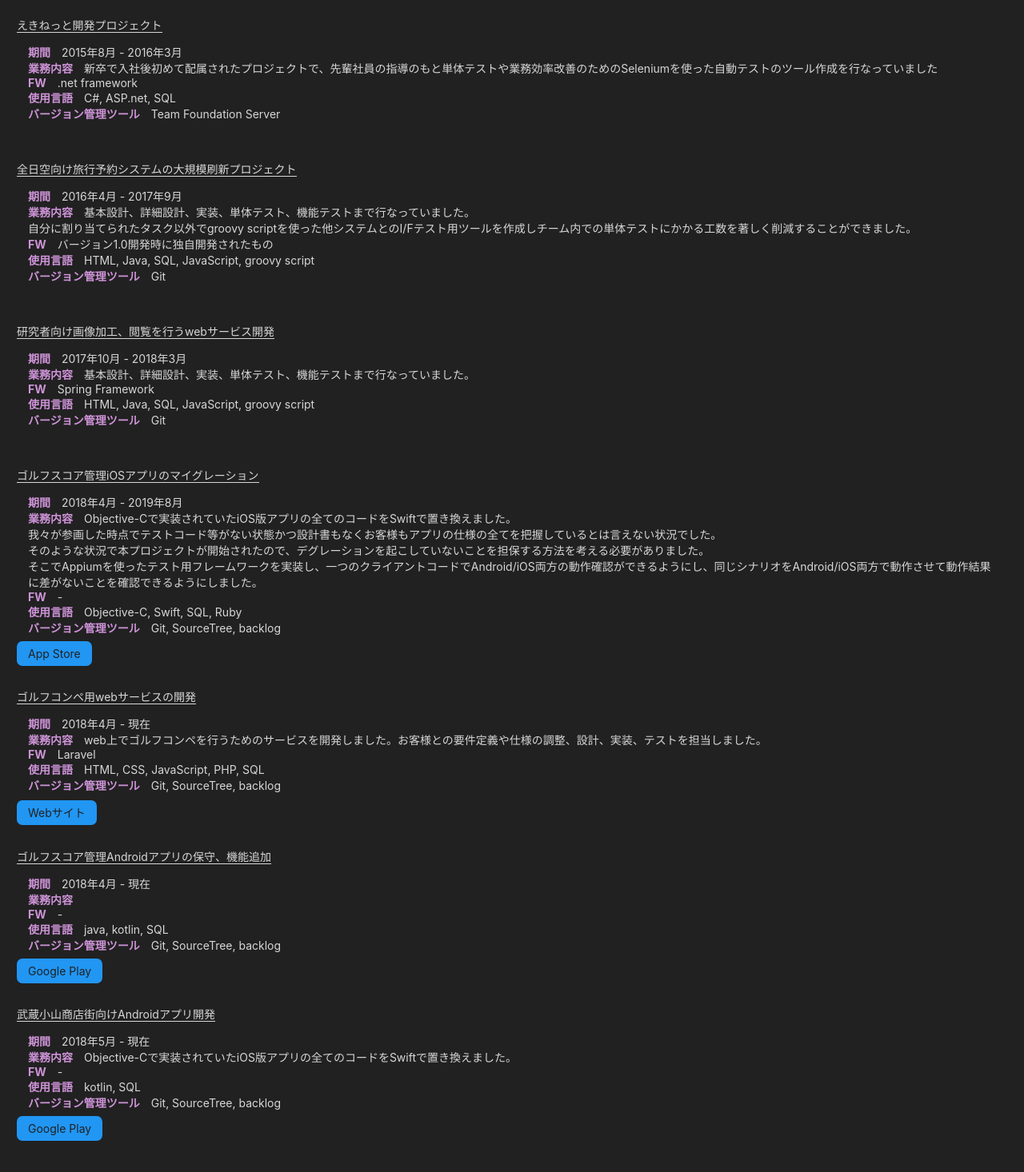
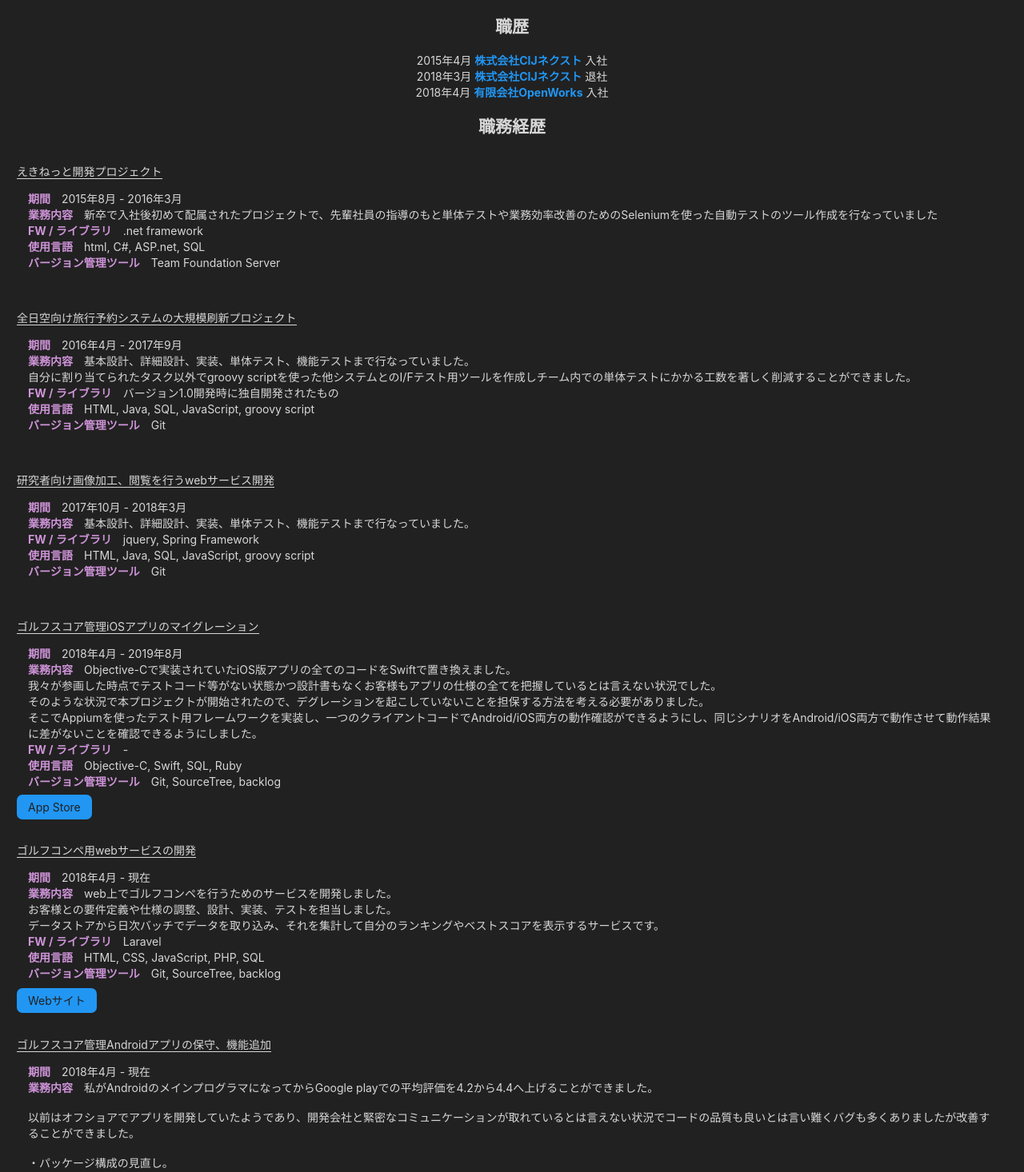
Before and after one commit to takumi0620/profile, a Next.js app: page / in a window 1280 px wide. Shown: the top 1466 px of the page at 80% size. Before the commit the page ends 1441 px from the top, so only its background shows below. Built offline with nearby package versions, Linux system fonts and the light colour scheme.

Commit message:
職歴表示

```diff
--- a/components/atoms/reference_link.module.scss
+++ b/components/atoms/reference_link.module.scss
@@ -1,7 +1,7 @@
 @import "styles/colors";
 
 .link {
-  background-color: #2196F3;
+  background-color: $link;
   padding: 0.5rem 1rem;
   border-radius: 0.5rem;
   color: $main_theme_color;
--- /dev/null
+++ b/components/atoms/work_history.js
@@ -0,0 +1,16 @@
+import Link from "next/link";
+import Styles from "components/atoms/work_history.module.scss";
+
+export default function WorkHistory({date, company, inOut}) {
+  return (
+    <div className={Styles.container}>
+      <span>{date}</span>
+      &nbsp;
+      <Link href={company.url}>
+        <a className={Styles.link} rel="noreferrer" target="_blank">{company.name}</a>
+      </Link>
+      &nbsp;
+      <span>{inOut ? "入社" : "退社"}</span>
+    </div>
+  );
+}
--- /dev/null
+++ b/components/atoms/work_history.module.scss
@@ -0,0 +1,11 @@
+@import "styles/colors";
+
+.container {
+  color: $accent_color;
+  text-align: center;
+}
+
+.link {
+  color: $link;
+  font-weight: bold;
+}
--- a/components/molecules/architecture.js
+++ b/components/molecules/architecture.js
@@ -4,7 +4,7 @@ export default function Architecture({frameWork, language, versionControll}) {
   return (
     <div>
       <div>
-        <LabelWithTitle title="FW" content={frameWork} />
+        <LabelWithTitle title="FW / ライブラリ" content={frameWork} />
         <LabelWithTitle title="使用言語" content={language} />
         <LabelWithTitle title="バージョン管理ツール" content={versionControll} />
       </div>
--- /dev/null
+++ b/components/molecules/work_histories.js
@@ -0,0 +1,21 @@
+import Styles from "components/molecules/work_histories.module.scss";
+import WorkHistory from "components/atoms/work_history";
+
+export default function WorkHistories() {
+  return (
+    <>
+      <h2 className={Styles.title}>職歴</h2>
+      <ul>
+        <li>
+          <WorkHistory date="2015年4月" company={{name: "株式会社CIJネクスト", url: "http://www.cij-next.co.jp/"}} inOut={true} />
+        </li>
+        <li>
+          <WorkHistory date="2018年3月" company={{name: "株式会社CIJネクスト", url: "http://www.cij-next.co.jp/"}} inOut={false} />
+        </li>
+        <li>
+          <WorkHistory date="2018年4月" company={{name: "有限会社OpenWorks", url: "https://www.ow-japan.com/"}} inOut={true} />
+        </li>
+      </ul>
+    </>
+  );
+}
--- /dev/null
+++ b/components/molecules/work_histories.module.scss
@@ -0,0 +1,6 @@
+@import "styles/colors";
+
+.title {
+  color: $accent_color;
+  text-align: center;
+}
--- a/pages/index.js
+++ b/pages/index.js
@@ -1,15 +1,19 @@
+import Styles from "pages/index.module.scss";
+import WorkHistories from "components/molecules/work_histories";
 import Business from "components/molecules/business";
 
 export default function Home() {
   return (
     <div>
+      <WorkHistories />
+      <h2 className={Styles.title}>職務経歴</h2>
       <Business
         title="えきねっと開発プロジェクト"
         start="2015年8月"
         end="2016年3月"
         architecture={{
           frameWork: ".net framework",
-          language: "C#, ASP.net, SQL",
+          language: "html, C#, ASP.net, SQL",
           db: "SQLServer",
           versionControll: "Team Foundation Server"
         }}
@@ -37,7 +41,7 @@ export default function Home() {
         start="2017年10月"
         end="2018年3月"
         architecture={{
-          frameWork: "Spring Framework",
+          frameWork: "jquery, Spring Framework",
           language: "HTML, Java, SQL, JavaScript, groovy script",
           db: "Oracle",
           versionControll: "Git"
@@ -76,7 +80,10 @@ export default function Home() {
           db: "MySQL",
           versionControll: "Git, SourceTree, backlog"
         }}
-        description="web上でゴルフコンペを行うためのサービスを開発しました。お客様との要件定義や仕様の調整、設計、実装、テストを担当しました。"
+        description={`web上でゴルフコンペを行うためのサービスを開発しました。
+お客様との要件定義や仕様の調整、設計、実装、テストを担当しました。
+データストアから日次バッチでデータを取り込み、それを集計して自分のランキングやベストスコアを表示するサービスです。
+`}
         referenceProperty={{
           url: "https://score.golfdigest.co.jp/onlinecompe",
           label: "Webサイト"
@@ -93,7 +100,30 @@ export default function Home() {
           db: "SQLite",
           versionControll: "Git, SourceTree, backlog"
         }}
-        description=""
+        description={`私がAndroidのメインプログラマになってからGoogle playでの平均評価を4.2から4.4へ上げることができました。
+
+以前はオフショアでアプリを開発していたようであり、開発会社と緊密なコミュニケーションが取れているとは言えない状況でコードの品質も良いとは言い難くバグも多くありましたが改善することができました。
+
+・パッケージ構成の見直し。
+activityパッケージの配下にfragmentパッケージがある等々無秩序な状態だったパッケージ構成を整理した。
+お客様の社内で使用されている用語を参考に、プロダクトマネージャとのMTGで交わされる会話がそのままパッケージ、クラスに関連づけられるよう意識した。
+・jetpackのViewModelを用いてアーキテクチャをMVVMにした
+・javaオンリーで実装されていたものをkotlinへマイグレーションした
+・ListViewやRelativeLayoutなどレガシーなViewをRecyclerViewやConstraintLayoutへ置き換えた
+・全ての非同期処理がasync taskで行われていたが、kotlinのcoroutineやjetpackのlivedataを使って非同期処理を行なうようにした
+・GPSを使ったコースマップ機能を開発した
+・Appiumを用いた回帰テストができる環境作り
+
+平均評価が上がった要因は様々な理由がありますが、ただタスクを消化するだけでなくプロダクトマネージャへ仕様の提案やアニメーションのクオリティが良い等、私が参画した影響も大きいと自負しています。
+
+お客様、デザイン会社、我々開発チームの三者で機能を設計/実装していくことが多いのですが、デザイン会社が作成したモックアップをお客様と共にレビューし、開発者目線でさまざまな提案を行っています。
+
+・Androidというプラットフォームにおけるデザインガイドラインに沿ったUIであるか
+・サポート予定の画面サイズで破綻するデザインになっていないか
+・他社のアプリ/サービスに触れている経験から、その機能に適したUIはどのようなものがあるか
+
+現在リリースされている機能の中にも私の提案が採用されたUIがあります
+`}
         referenceProperty={{
           url: "https://play.google.com/store/apps/details?id=jp.co.golfdigest.reserve.score",
           label: "Google Play"
@@ -110,7 +140,16 @@ export default function Home() {
           db: "SQLite",
           versionControll: "Git, SourceTree, backlog"
         }}
-        description="Objective-Cで実装されていたiOS版アプリの全てのコードをSwiftで置き換えました。"
+        description={`商店街向けクーポン、ポイント開発の新規開発のAndroidを全て担当しました。
+
+・GPSを使ったクーポンが取得できるクエストの実行
+・QRコードを使ったレジでのポイント消費機能
+・ログイン機能（Facebookログイン、Googleログイン、Twitterログイン、Eメールログイン）
+・SMSを使った二要素認証機能
+・クーポンの使用
+
+などの機能を実装しました
+`}
         referenceProperty={{
           url: "https://play.google.com/store/apps/details?id=jp.co.golfdigest.reserve.score",
           label: "Google Play"
--- /dev/null
+++ b/pages/index.module.scss
@@ -0,0 +1,6 @@
+@import "styles/colors";
+
+.title {
+  color: $accent_color;
+  text-align: center;
+}
--- a/styles/_colors.scss
+++ b/styles/_colors.scss
@@ -2,3 +2,5 @@ $main_theme_color: #212121;
 $main_theme_color_light: #424242;
 
 $accent_color: #d7d7d7;
+
+$link: #2196F3;
--- a/styles/globals.css
+++ b/styles/globals.css
@@ -7,7 +7,10 @@ body {
     Ubuntu, Cantarell, Fira Sans, Droid Sans, Helvetica Neue, sans-serif;
   background-color: #212121;
 }
-
+ul {
+  list-style: none;
+  padding: 0;
+}
 a {
   color: inherit;
   text-decoration: none;
```
